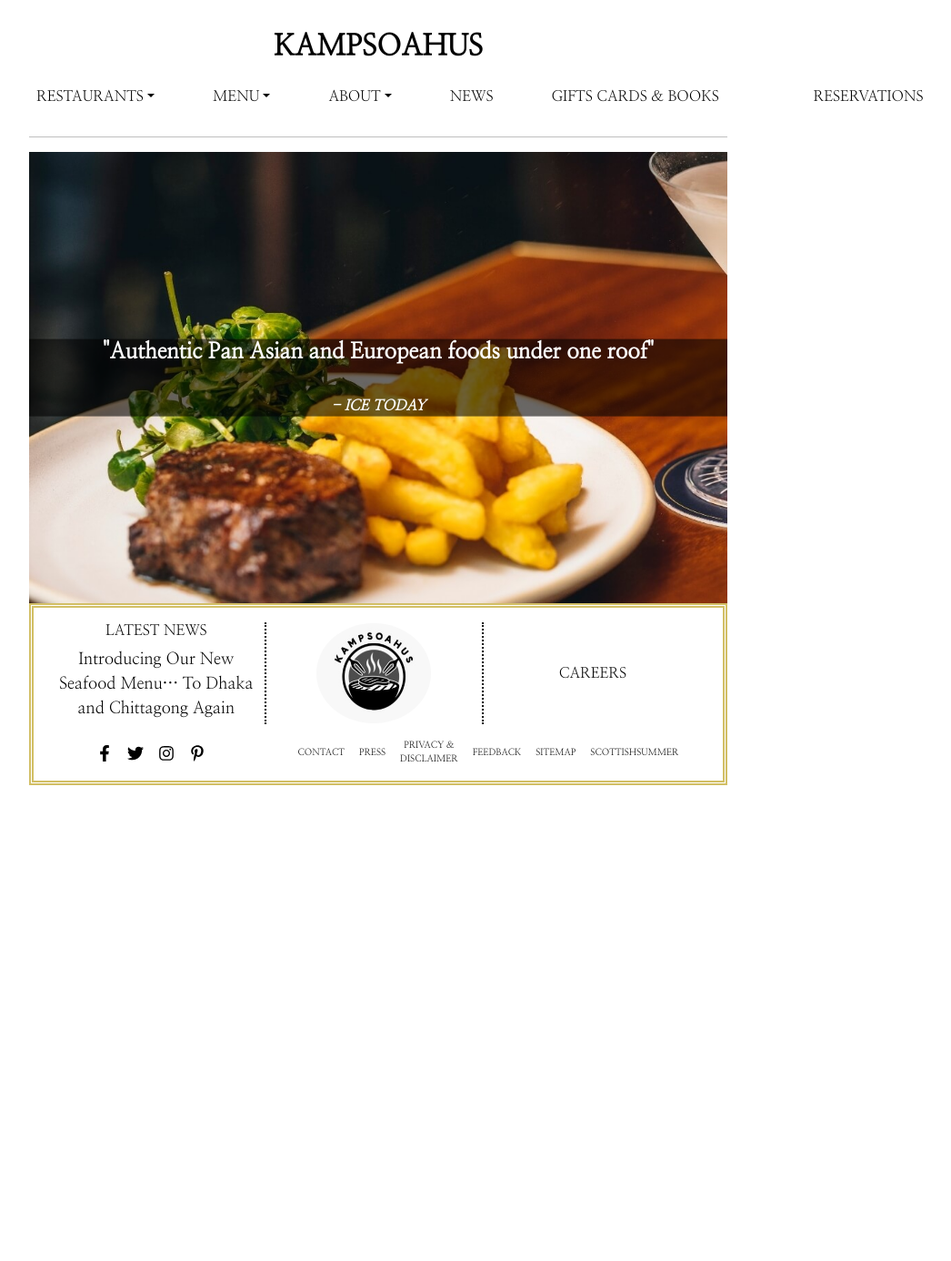
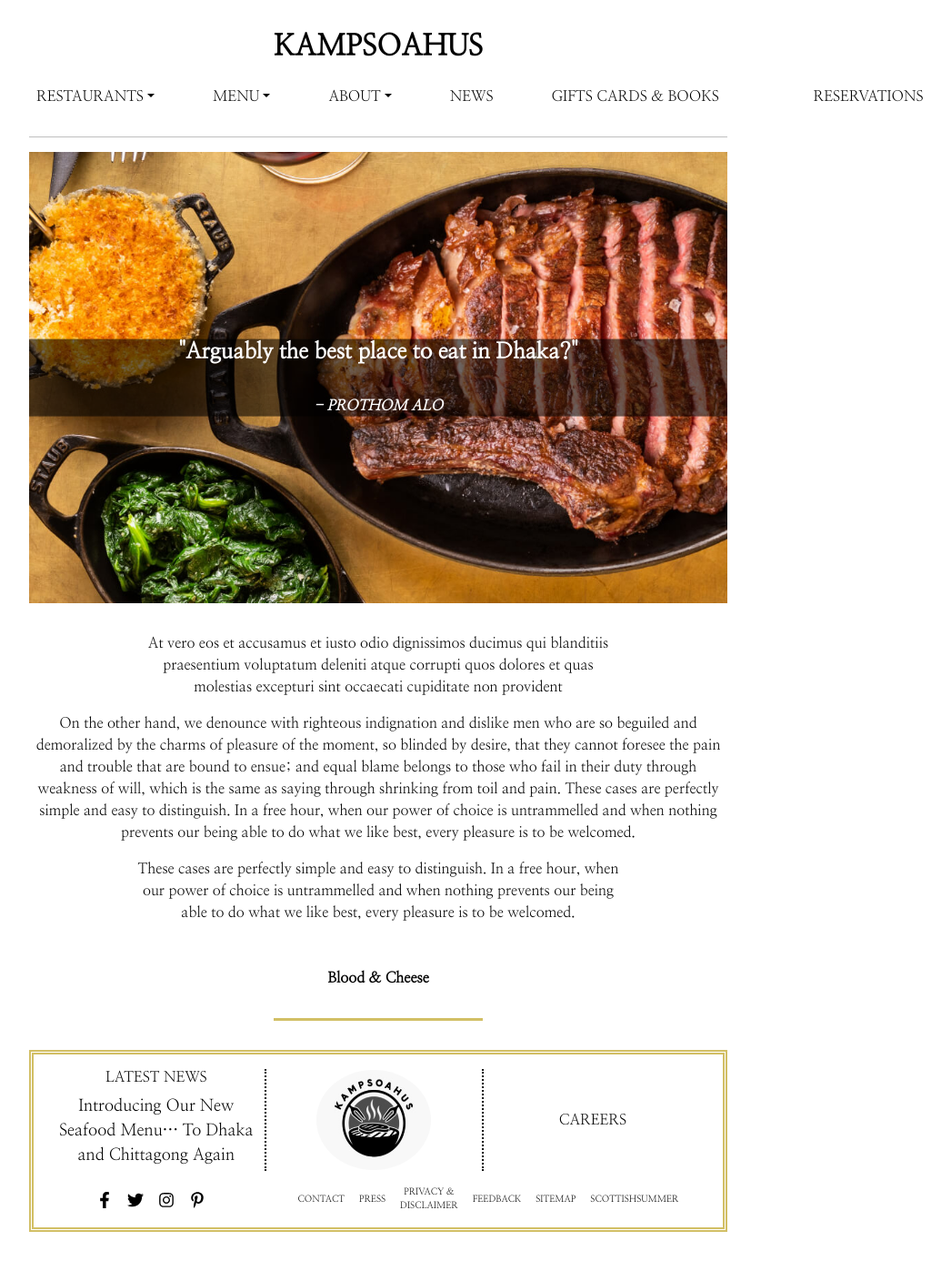
Before and after one commit to scottishsummer98/react_restaurant, a React (Create React App) app: page / in a window 1280 px wide. Shown: the top 1386 px of the page at 91% size, without its empty margins (224-1270 px from the left). Before the commit the page ends 895 px from the top, so only its background shows below. Built offline with nearby package versions, Linux system fonts and the light colour scheme.

Commit message:
'navbarstickyfixed'

```diff
--- a/src/App.jsx
+++ b/src/App.jsx
@@ -4,7 +4,6 @@ import $ from 'jquery'
 import Popper from 'popper.js'
 import React from 'react'
 import { BrowserRouter, Routes, Route } from 'react-router-dom'
-import Header from './components/header/Header'
 import Topbar from './components/topbar/Topbar'
 import Footer from './components/footer/Footer'
 import Home from './components/pages/Home'
@@ -22,7 +21,6 @@ import PrivateDining from './components/pages/PrivateDining'
 const App = () => {
   return (
     <BrowserRouter>
-      <Header />
       <Topbar />
       <hr />
       <Routes>
--- a/src/components/header/Header.css
+++ /dev/null
@@ -1,11 +0,0 @@
-.container_header {
-    text-align: center;
-}
-.header_links {
-    text-decoration: none;
-    color: black;
-    transition: all 400ms ease;
-}
-.header_links:hover {
-    color: #D2BF65;
-}
--- a/src/components/header/Header.jsx
+++ /dev/null
@@ -1,17 +0,0 @@
-import React from 'react'
-import { Link } from 'react-router-dom'
-import './Header.css'
-
-const Header = () => {
-  return (
-    <header className="container_header">
-      <Link to="/" className="header_links">
-        <h2>
-          <b>KAMPSOAHUS</b>
-        </h2>
-      </Link>
-    </header>
-  )
-}
-
-export default Header
--- a/src/components/pages/Home.css
+++ b/src/components/pages/Home.css
@@ -14,3 +14,7 @@
     background-color: rgba(0, 0, 0, 0.571);
     width: 100%;
 }
+.container_intro {
+    padding-top: 2rem;
+    text-align: center;
+}
--- a/src/components/pages/Home.jsx
+++ b/src/components/pages/Home.jsx
@@ -81,6 +81,40 @@ const Home = () => {
           </div>
         </SwiperSlide>
       </Swiper>
+      <div className="container_intro">
+        <p style={{ width: '70%', margin: 'auto' }}>
+          At vero eos et accusamus et iusto odio dignissimos ducimus qui
+          blanditiis praesentium voluptatum deleniti atque corrupti quos dolores
+          et quas molestias excepturi sint occaecati cupiditate non provident
+        </p>
+        <p style={{ paddingTop: '1rem', margin: 'auto' }}>
+          On the other hand, we denounce with righteous indignation and dislike
+          men who are so beguiled and demoralized by the charms of pleasure of
+          the moment, so blinded by desire, that they cannot foresee the pain
+          and trouble that are bound to ensue; and equal blame belongs to those
+          who fail in their duty through weakness of will, which is the same as
+          saying through shrinking from toil and pain. These cases are perfectly
+          simple and easy to distinguish. In a free hour, when our power of
+          choice is untrammelled and when nothing prevents our being able to do
+          what we like best, every pleasure is to be welcomed.
+        </p>
+        <p style={{ paddingTop: '1rem', margin: 'auto', width: '70%' }}>
+          These cases are perfectly simple and easy to distinguish. In a free
+          hour, when our power of choice is untrammelled and when nothing
+          prevents our being able to do what we like best, every pleasure is to
+          be welcomed.
+        </p>
+        <p style={{ paddingTop: '3rem', margin: 'auto' }}>
+          <b>Blood & Cheese</b>
+        </p>
+        <p
+          style={{
+            borderBottom: '3px solid #D2BF65',
+            width: '30%',
+            margin: '2rem auto',
+          }}
+        ></p>
+      </div>
     </div>
   )
 }
--- a/src/components/topbar/Topbar.css
+++ b/src/components/topbar/Topbar.css
@@ -3,9 +3,30 @@
 	.navbar .nav-item:hover .dropdown-menu{ display: block; }
 	.navbar .nav-item .dropdown-menu{ margin-top:0; }
 }
-.main_nav:hover {
+.container_topbar {
+    transition-timing-function: ease-in;
+    transition: all 0.5s;
+    background-color: white;
+}
+.container_topbar_changed {
+    background-color: #D2BF65;
+}
+.container_header {
+    text-align: center;
+}
+.header_links {
+    text-decoration: none;
+    color: black;
     transition: all 400ms ease;
+}
+.header_links:hover {
     color: #D2BF65;
+}
+.header_links_changed {
+    color: white;
+}
+.header_links_changed:hover {
+    color: black;
 }
 .nav-link {
     color: black;
@@ -13,6 +34,13 @@
 .nav-link:hover {
     transition: all 400ms ease;
     color: #D2BF65;
+}
+.color_changer {
+    color: white;
+}
+.color_changer:hover {
+    transition: all 800ms ease;
+    color: black;
 }
 ul {
     margin: auto;
--- a/src/components/topbar/Topbar.jsx
+++ b/src/components/topbar/Topbar.jsx
@@ -1,10 +1,36 @@
-import React from 'react'
+import React, { useEffect, useState } from 'react'
 import { HashLink as Link } from 'react-router-hash-link'
 import './Topbar.css'
 
 const Topbar = () => {
+  const [show, handleShow] = useState(false)
+  useEffect(() => {
+    window.addEventListener('scroll', () => {
+      if (window.scrollY > 100) {
+        handleShow(true)
+      } else handleShow(false)
+    })
+    return () => {
+      window.removeEventListener('scroll', null)
+    }
+  }, [])
+
   return (
-    <section>
+    <section
+      className={`container_topbar  sticky-top ${
+        show && 'container_topbar_changed , sticky-top'
+      }`}
+    >
+      <header className="container_header">
+        <Link
+          to="/"
+          className={`header_links ${show && 'header_links_changed'}`}
+        >
+          <h2>
+            <b>KAMPSOAHUS</b>
+          </h2>
+        </Link>
+      </header>
       <nav className="navbar navbar-expand-lg">
         <button
           className="navbar-toggler"
@@ -21,7 +47,9 @@ const Topbar = () => {
           <ul className="navbar-nav">
             <li className="nav-item dropdown">
               <a
-                className="nav-link  dropdown-toggle"
+                className={`nav-link  dropdown-toggle ${
+                  show && 'nav-link  dropdown-toggle color_changer'
+                }`}
                 href="#"
                 data-bs-toggle="dropdown"
               >
@@ -42,7 +70,9 @@ const Topbar = () => {
             </li>
             <li className="nav-item dropdown">
               <a
-                className="nav-link  dropdown-toggle"
+                className={`nav-link  dropdown-toggle ${
+                  show && 'nav-link  dropdown-toggle color_changer'
+                }`}
                 href="#"
                 data-bs-toggle="dropdown"
               >
@@ -73,7 +103,9 @@ const Topbar = () => {
             </li>
             <li className="nav-item dropdown">
               <a
-                className="nav-link  dropdown-toggle"
+                className={`nav-link  dropdown-toggle ${
+                  show && 'nav-link  dropdown-toggle color_changer'
+                }`}
                 href="#"
                 data-bs-toggle="dropdown"
               >
@@ -98,22 +130,34 @@ const Topbar = () => {
               </ul>
             </li>
             <li className="nav-item">
-              <Link className="nav-link" to="/news">
+              <Link
+                className={`nav-link ${show && 'nav-link color_changer'}`}
+                to="/news"
+              >
                 NEWS
               </Link>
             </li>
             <li className="nav-item" style={{ width: '15rem' }}>
-              <Link className="nav-link" to="/cardsandbooks">
+              <Link
+                className={`nav-link ${show && 'nav-link color_changer'}`}
+                to="/cardsandbooks"
+              >
                 GIFTS CARDS & BOOKS
               </Link>
             </li>
             <li className="nav-item">
-              <Link className="nav-link" to="/reservations">
+              <Link
+                className={`nav-link ${show && 'nav-link color_changer'}`}
+                to="/reservations"
+              >
                 RESERVATIONS
               </Link>
             </li>
             <li className="nav-item">
-              <Link className="nav-link" to="/careers">
+              <Link
+                className={`nav-link ${show && 'nav-link color_changer'}`}
+                to="/careers"
+              >
                 CAREERS
               </Link>
             </li>
```
